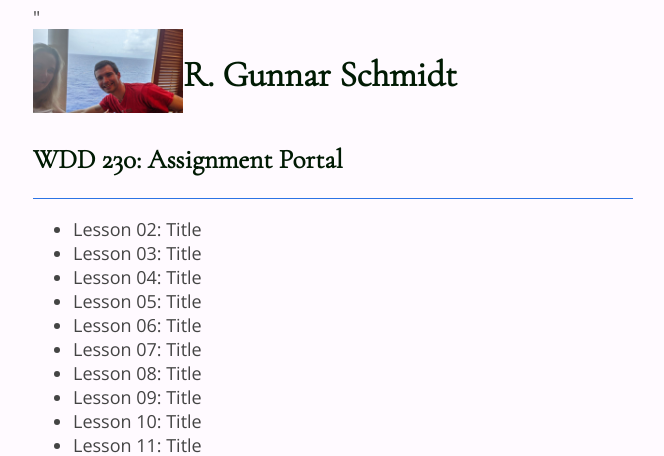
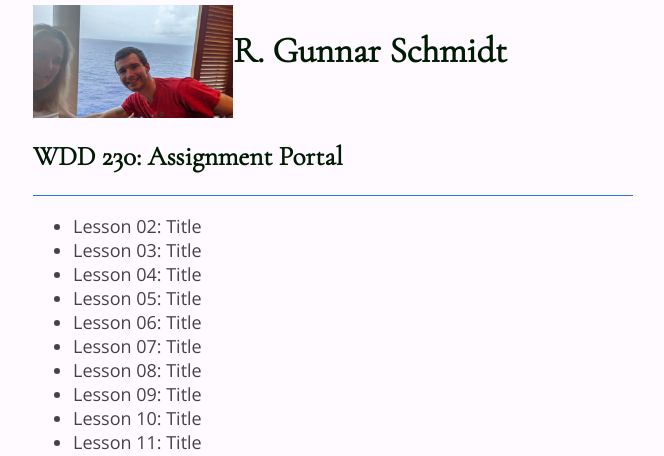
Before and after one commit to rgschmidt14/wdd230, a PHP site: page / in a window 1280 px wide. Shown: the top 456 px of the page, without its empty margins (307-971 px from the left). Run offline with PHP 8.4, Linux system fonts and the light colour scheme.

Commit message:
did this help the grid?

```diff
--- a/css/style.css
+++ b/css/style.css
@@ -41,5 +41,5 @@
   }
 
   header img {
-      width: 200px
+      max-width: 200px
   }
--- a/index.html
+++ b/index.html
@@ -4,7 +4,7 @@
     <meta charset="utf-8">
     <meta name="viewport" content="width=device-width, initial-scale=1">
     <title>Gunnar's WDD230 Assignment Portal</title>
-    <meta name="description" content="This assignment portal is for Gunnar Schmidt, taking the the Web and Frontend Development Class (WDD230) at Brigham Young Univerity - Idaho Spring 2022 with Matt Kearl as his teacher.">"
+    <meta name="description" content="This assignment portal is for Gunnar Schmidt, taking the the Web and Frontend Development Class (WDD230) at Brigham Young Univerity - Idaho Spring 2022 with Matt Kearl as his teacher.">
     <link rel="stylesheet" href="css/style.css">
     <link rel="shortcut icon" type="image/x-icon" href="working on it">
     <script src="js/script.js" defer></script>
```
